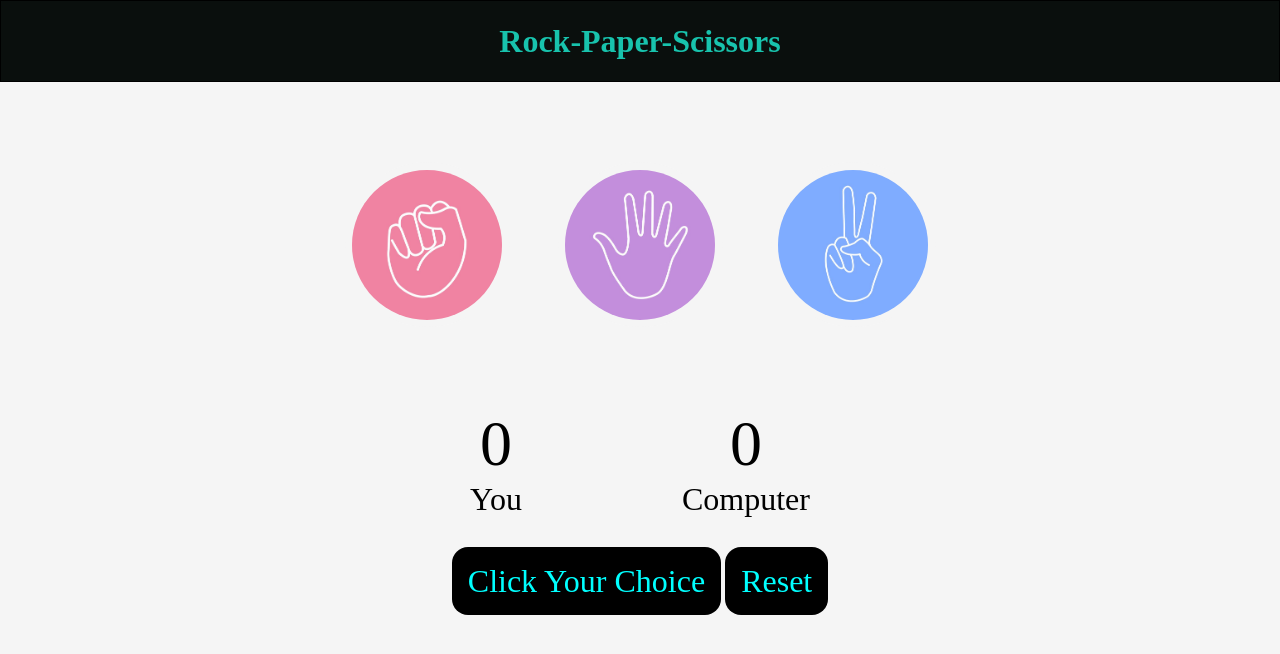
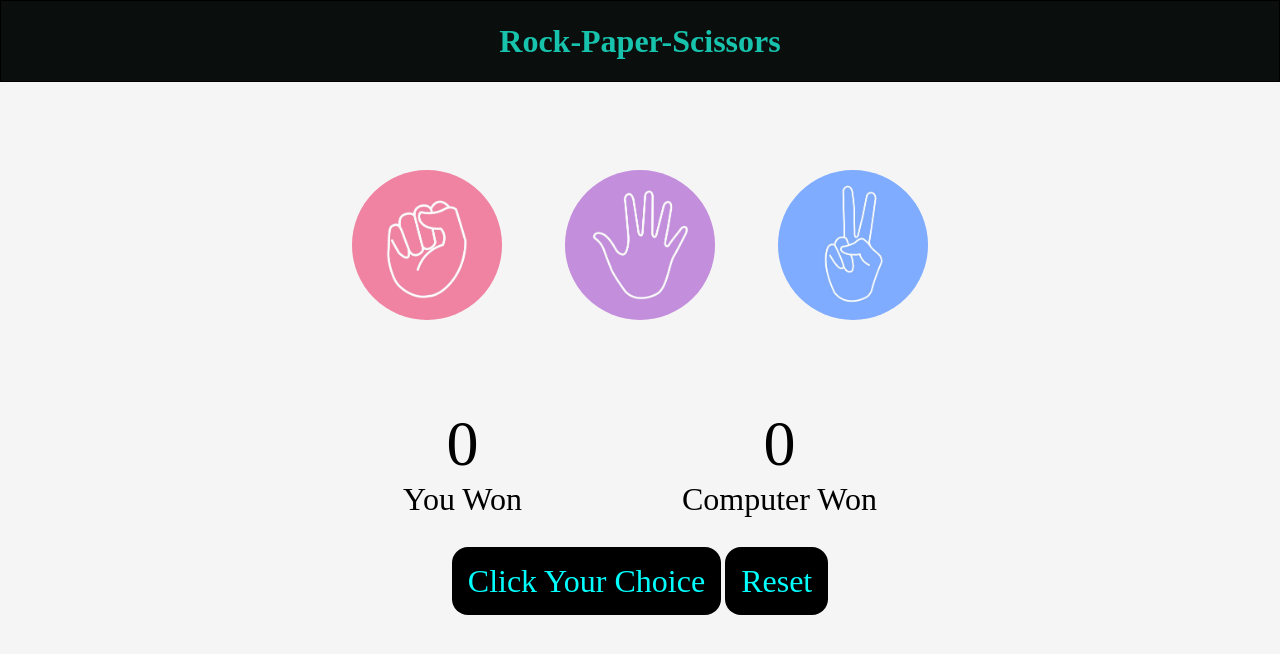
Before and after one commit to harshasenchati/Rock-Paper-Scissors, a plain HTML site: page index.html in a window 1280 px wide. Drawn offline with Linux system fonts and the light colour scheme.

Commit message:
added won

```diff
--- a/index.html
+++ b/index.html
@@ -23,11 +23,11 @@
   <div class="score-board">
     <div class="score">
       <p id="user-score">0</p>
-      <p>You</p>
+      <p>You Won</p>
     </div>
     <div class="score">
       <p id="comp-score">0</p>
-      <p>Computer</p>
+      <p>Computer Won</p>
     </div>
   </div>
   <div>
```
